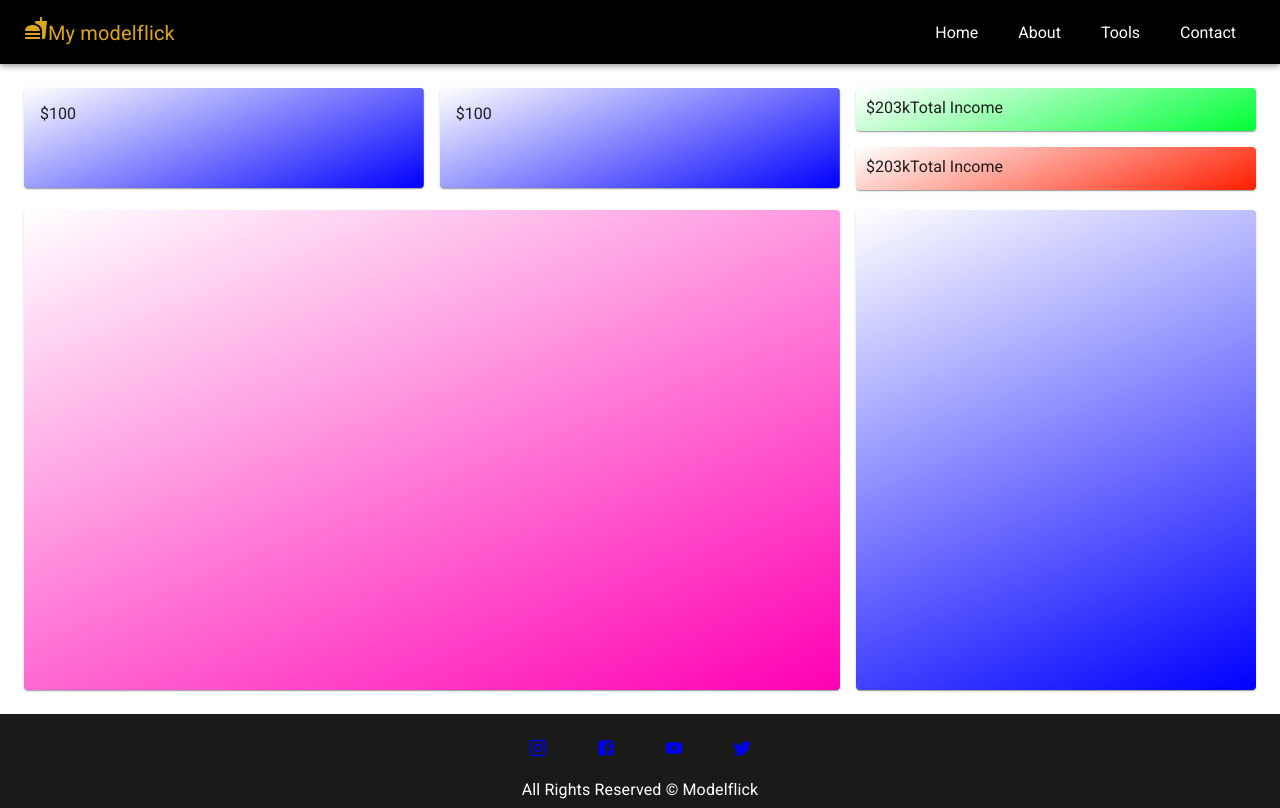
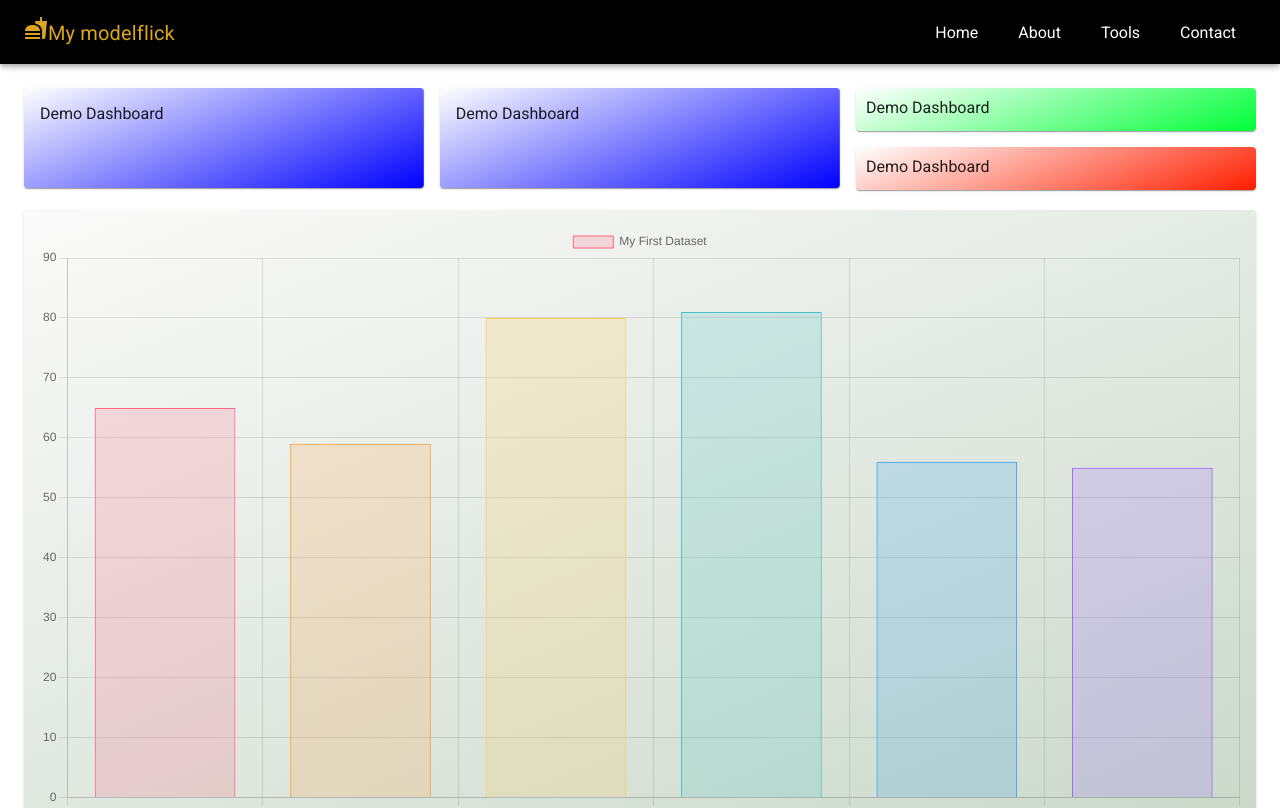
Before and after one commit to Arunarchitect/arunreact, a React (Vite) app: page /contact in a window 1280 px wide. Shown: the top 808 px of the page. Built offline with nearby package versions, Linux system fonts and the light colour scheme.

Commit message:
added reactchart

```diff
--- a/package.json
+++ b/package.json
@@ -15,8 +15,11 @@
     "@mui/icons-material": "^5.14.16",
     "@mui/material": "^5.14.16",
     "@reduxjs/toolkit": "^1.9.7",
+    "chart.js": "^4.4.0",
     "react": "^18.2.0",
+    "react-chartjs-2": "^5.2.0",
     "react-dom": "^18.2.0",
+    "react-google-charts": "^4.0.1",
     "react-redux": "^8.1.3",
     "react-router-dom": "^6.18.0"
   },
--- /dev/null
+++ b/src/charts/BarChart.jsx
@@ -0,0 +1,46 @@
+import React from "react";
+import {
+    Chart as ChartJS, BarElement, CategoryScale, LinearScale, Tooltip, Legend
+ } from "chart.js";
+import { Bar } from 'react-chartjs-2'
+
+ChartJS.register(BarElement, CategoryScale, LinearScale, Tooltip, Legend)
+
+
+function BarChart(){
+    const data = {
+    labels: ['Arun', 'Anumol', 'Arun', 'Anumol', 'Arun', 'Anumol'],
+    datasets: [{
+        label: 'My First Dataset',
+        data: [65, 59, 80, 81, 56, 55, 40],
+        backgroundColor: [
+        'rgba(255, 99, 132, 0.2)',
+        'rgba(255, 159, 64, 0.2)',
+        'rgba(255, 205, 86, 0.2)',
+        'rgba(75, 192, 192, 0.2)',
+        'rgba(54, 162, 235, 0.2)',
+        'rgba(153, 102, 255, 0.2)',
+        'rgba(201, 203, 207, 0.2)'
+        ],
+        borderColor: [
+        'rgb(255, 99, 132)',
+        'rgb(255, 159, 64)',
+        'rgb(255, 205, 86)',
+        'rgb(75, 192, 192)',
+        'rgb(54, 162, 235)',
+        'rgb(153, 102, 255)',
+        'rgb(201, 203, 207)'
+        ],
+        borderWidth: 1
+    }]
+    };
+    const options = {}
+
+
+    return (
+        <div>
+            <Bar data = {data} options={options}></Bar>
+        </div>
+    )
+}
+export default BarChart
--- a/src/pages/Contact.jsx
+++ b/src/pages/Contact.jsx
@@ -6,6 +6,7 @@ import Card from '@mui/material/Card';
 import CardContent from '@mui/material/CardContent';
 import Stack from '@mui/material/Stack';
 import '../styles/Dash.css'
+import BarChart from '../charts/BarChart';
 
 
 const Contact = () => {
@@ -18,12 +19,12 @@ const Contact = () => {
             <Stack spacing={2} direction='row'>
               <Card sx={{ minWidth: 49 + '%', height: 100 }} className='gradient'>
                 <CardContent>
-                  $100
+                Demo Dashboard
                 </CardContent>
               </Card>
               <Card sx={{ minWidth: 49 + '%', height: 100 }} className='gradient'>
                 <CardContent>
-                  $100
+                Demo Dashboard
                 </CardContent>
               </Card>
             </Stack>
@@ -33,14 +34,12 @@ const Contact = () => {
               <Card sx={{ minWidth: 49 + '%', height: 43 }} className='gradient1'>
 
                   <div className='paddingall'>
-                    <span>$203k</span>
-                    <span>Total Income</span>
+                    <span>Demo Dashboard</span>
                   </div>
               </Card>
               <Card sx={{ minWidth: 49 + '%', height: 43 }}  className='gradient2'>
                   <div className='paddingall'>
-                    <span>$203k</span>
-                    <span>Total Income</span>
+                    <span>Demo Dashboard</span>
                   </div>
               </Card>
             </ Stack>
@@ -48,21 +47,14 @@ const Contact = () => {
           </Grid>
           <Box height={20} />
           <Grid container spacing={2}>
-            <Grid item xs={8}>
-              <Card sx={{ height: 60 + 'vh' }}  className='gradient3'>
+            <Grid item xs={12}>
+              <Card sx={{minWidth: 20 + '%', height: 'vh' }}  className='gradient3'>
                 <CardContent>
-
+                  <BarChart />
                 </CardContent>
               </Card>
             </Grid>
-            <Grid item xs={4}>
-              <Card sx={{ height: 60 + 'vh' }}  className='gradient'>
-                <CardContent>
 
-                </CardContent>
-              </Card>
-
-            </Grid>
           </Grid>
           </Box>
 
--- a/src/styles/Dash.css
+++ b/src/styles/Dash.css
@@ -19,10 +19,13 @@
 
 .gradient3{
     background: rgb(255, 255, 255);
-    background: linear-gradient(158deg, rgba(255, 255, 255, 0.027) 0%,rgb(255, 0, 179)) 100%;
+    background: linear-gradient(158deg, rgba(238, 235, 235, 0.247) 0%,rgba(188, 206, 188, 0.801))00%;
+    border-color: black;
+    border-radius: 10px;
 }
 
 .bg{
     background: rgb(0, 0, 0);
     background: linear-gradient(158deg, rgb(0, 0, 0) 0%,rgb(0, 0, 0)) 100%;
+
 }
```
Also changed, not shown: 1 other file (tests, documents, lock files or other folders).
